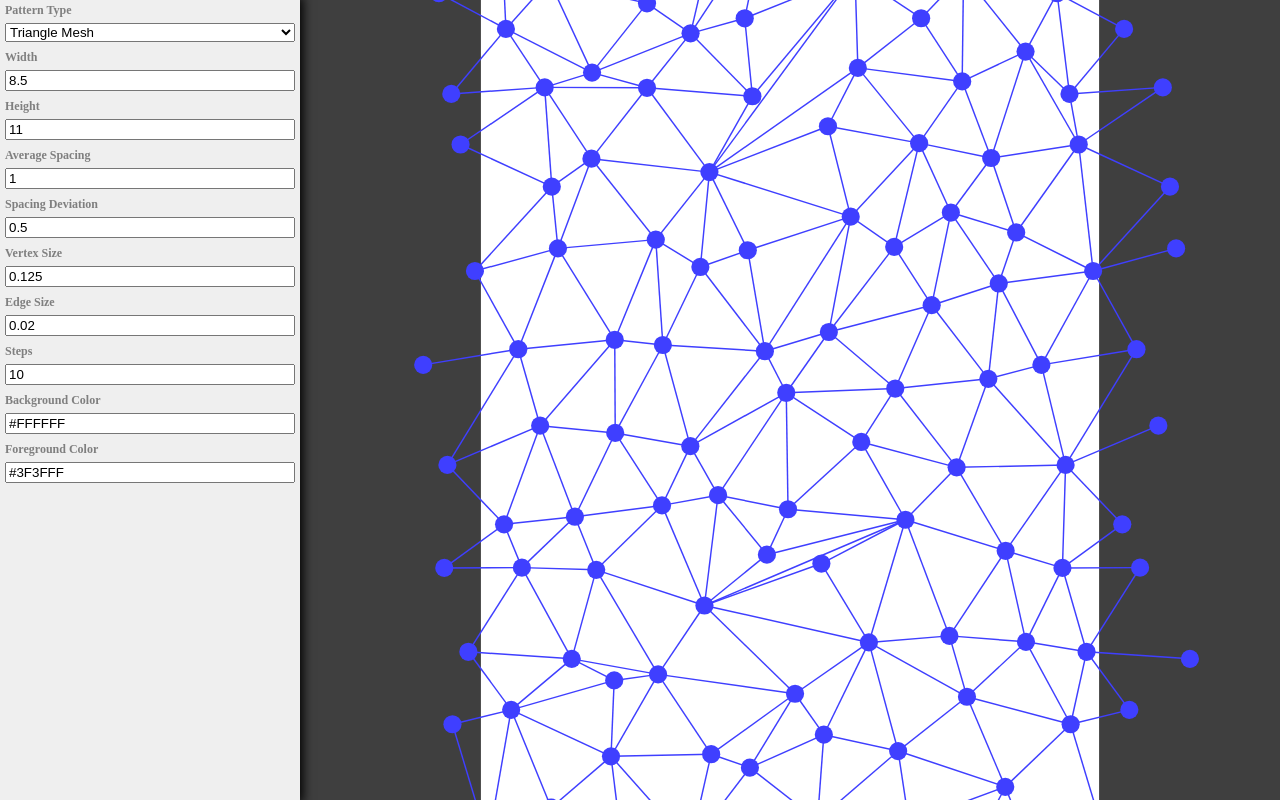
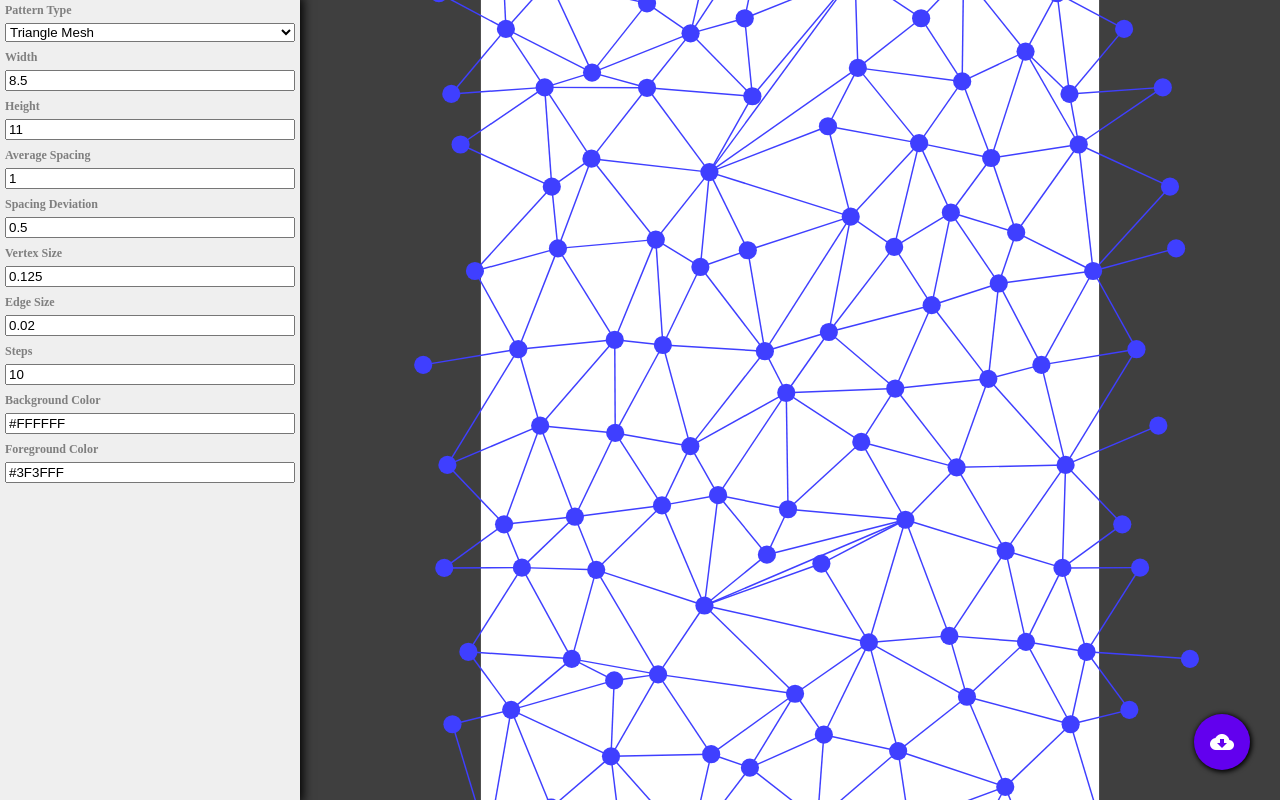
Before and after one commit to zachdeibert/pattern-generator, a React (Create React App) app: page / in a window 1280 px wide. Built offline with nearby package versions, Linux system fonts and the light colour scheme.

Commit message:
Added download button

```diff
--- a/public/index.html
+++ b/public/index.html
@@ -5,6 +5,7 @@
         <meta name="viewport" content="width=device-width, initial-scale=1, shrink-to-fit=no" />
         <meta name="theme-color" content="#000000" />
         <link rel="manifest" href="%PUBLIC_URL%/manifest.json" />
+        <link rel="stylesheet" href="https://fonts.googleapis.com/icon?family=Material+Icons" />
         <title>Pattern Generator</title>
     </head>
     <body>
--- a/src/App.js
+++ b/src/App.js
@@ -1,6 +1,7 @@
 import React from "react";
 import PatternView from "./PatternView";
 import ControlView from "./ControlView";
+import DownloadButton from "./DownloadButton";
 import "./App.css";
 
 export default class App extends React.Component {
@@ -23,6 +24,7 @@ export default class App extends React.Component {
             <div className="app">
                 <ControlView handlePatternChange={this.handlePatternChange} />
                 <PatternView pattern={this.state.pattern} />
+                <DownloadButton />
             </div>
         );
     }
--- /dev/null
+++ b/src/DownloadButton.css
@@ -0,0 +1,46 @@
+.download-button {
+    position: fixed;
+    bottom: 30px;
+    right: 30px;
+    width: 56px;
+    height: 56px;
+    background-color: #6200EE;
+    border-radius: 28px;
+    box-shadow: 1px 1px 5px 1px #000000;
+    color: #FFFFFF;
+    line-height: 56px;
+    text-align: center;
+    cursor: pointer;
+    user-select: none;
+}
+.download-button:active {
+    background-color: #7C3FF7;
+}
+.download-dialog .background {
+    position: fixed;
+    top: 0;
+    left: 0;
+    width: 100vw;
+    height: 100vh;
+    background-color: #000000;
+    z-index: 1;
+    opacity: 0.7;
+}
+.download-dialog .dialog {
+    position: fixed;
+    width: 40vw;
+    height: 200px;
+    margin-top: -100px;
+    left: 30vw;
+    top: 50vh;
+    background-color: #FFFFFF;
+    z-index: 2;
+}
+.download-dialog h2 {
+    text-align: center;
+}
+.download-dialog a {
+    position: absolute;
+    bottom: 10px;
+    right: 10px;
+}
--- /dev/null
+++ b/src/DownloadButton.js
@@ -0,0 +1,43 @@
+import React from "react";
+import "./DownloadButton.css";
+
+export default class DownloadButton extends React.Component {
+    constructor(props) {
+        super(props);
+        this.state = {
+            "dataURI": null
+        };
+        this.handleClick = this.handleClick.bind(this);
+    }
+
+    handleClick() {
+        if (this.state.dataURI) {
+            this.setState({
+                "dataURI": null
+            });
+        } else {
+            this.setState({
+                "dataURI": "data:application/octet-stream;base64," + btoa(document.querySelector("svg").outerHTML)
+            });
+        }
+    }
+
+    render() {
+        return (
+            <div>
+                {this.state.dataURI && (
+                    <div className="download-dialog">
+                        <div className="background" onClick={this.handleClick} />
+                        <div className="dialog">
+                            <h2>Download Ready</h2>
+                            <a download="pattern.svg" href={this.state.dataURI}>Download pattern.svg</a>
+                        </div>
+                    </div>
+                )}
+                <div className="download-button material-icons" onClick={this.handleClick}>
+                    cloud_download
+                </div>
+            </div>
+        );
+    }
+}
```
